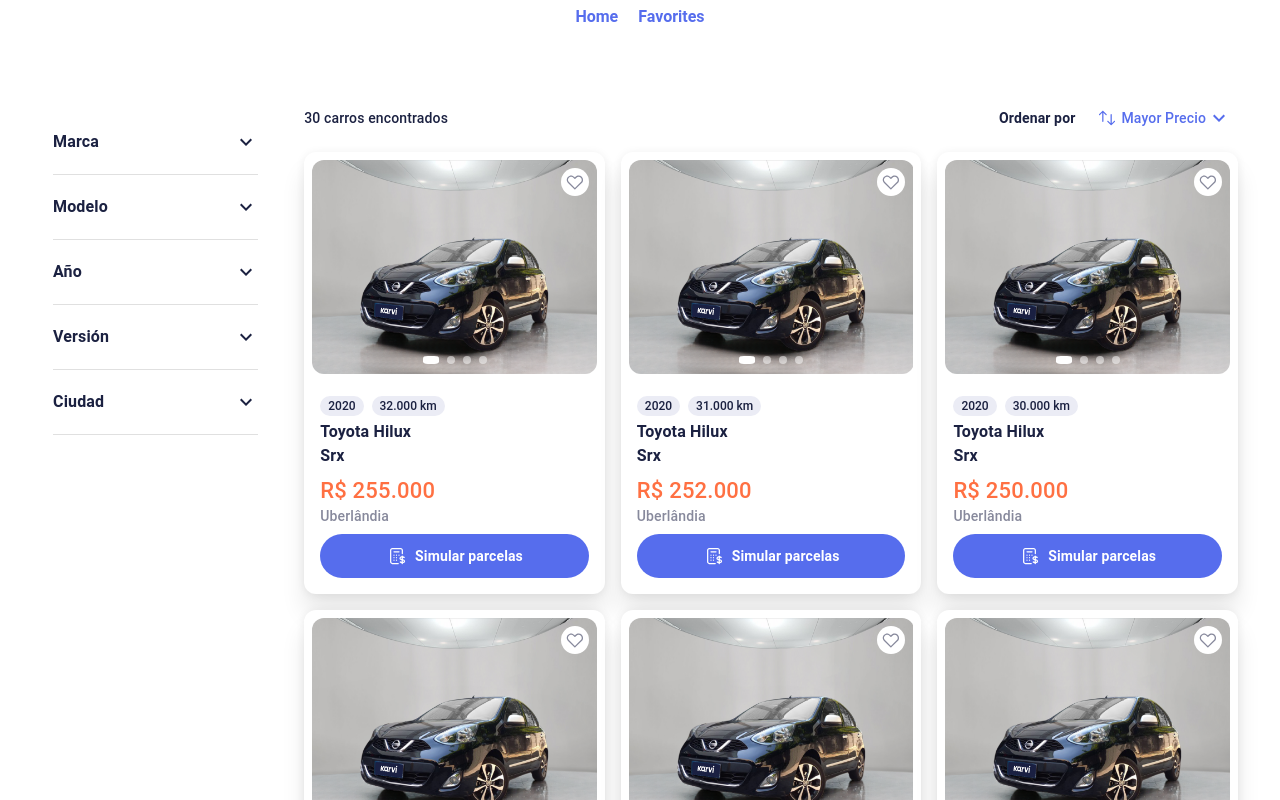
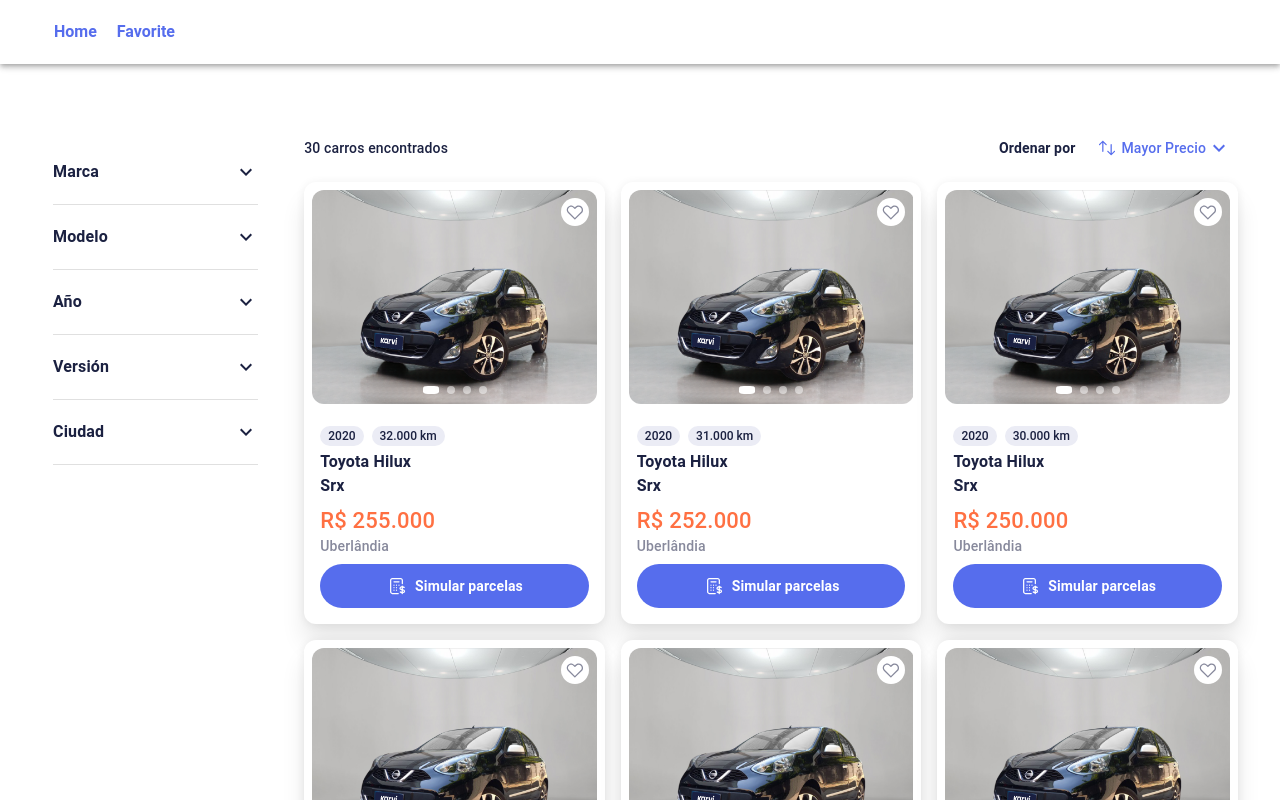
Before and after one commit to sbarlett/karvi-challenge, a React (Vite) app: page / in a window 1280 px wide. Shown: the top 800 px of the page. Built offline with nearby package versions, Linux system fonts and the light colour scheme.

Commit message:
create navbar

```diff
--- a/src/components/CardItem/index.tsx
+++ b/src/components/CardItem/index.tsx
@@ -3,7 +3,7 @@
 import { capitalizeText } from "@/utils/capitalizeText";
 import { formatNumber } from "@/utils/formatNumber";
 import { Box } from "@mui/material";
-import SwiperImage from "../SwiperImage";
+import SliderImage from "../SliderImage";
 import Badge from "./Badge";
 import ButtonCard from "./ButtonCard";
 import {
@@ -27,7 +27,7 @@
   const { brand, model, year, mileage, price, city, version, fav } = carData;
   return (
     <Card>
-      <SwiperImage
+      <SliderImage
         images={listImageCar}
         favoriteCar={fav}
         onFavorite={onFavorite}
--- /dev/null
+++ b/src/components/DrawerNavBar/index.tsx
@@ -0,0 +1,163 @@
+import { routes } from "@/utils/routes";
+import MenuIcon from "@mui/icons-material/Menu";
+import { Link } from "@mui/material";
+import AppBar from "@mui/material/AppBar";
+import Box from "@mui/material/Box";
+import Drawer from "@mui/material/Drawer";
+import IconButton from "@mui/material/IconButton";
+import List from "@mui/material/List";
+import ListItem from "@mui/material/ListItem";
+import ListItemButton from "@mui/material/ListItemButton";
+import Toolbar from "@mui/material/Toolbar";
+import * as React from "react";
+
+interface Props {
+  window?: () => Window;
+}
+
+const drawerWidth = 240;
+
+export default function DrawerNavBar(props: Props) {
+  const { window } = props;
+  const [mobileOpen, setMobileOpen] = React.useState(false);
+
+  const handleDrawerToggle = () => {
+    setMobileOpen((prevState) => !prevState);
+  };
+
+  const drawer = (
+    <Box onClick={handleDrawerToggle} sx={{ textAlign: "center" }}>
+      <List>
+        <ListItem disablePadding>
+          <ListItemButton
+            sx={{ textAlign: "center", justifyContent: "center" }}
+          >
+            <Link
+              href={routes.home.path}
+              sx={{
+                textDecoration: "none",
+                color: "#566DED",
+                fontSize: "16px",
+                fontWeight: "bold",
+                "&:hover": {
+                  textDecoration: "underline",
+                },
+              }}
+            >
+              {routes.home.title}
+            </Link>
+          </ListItemButton>
+        </ListItem>
+        <ListItem disablePadding>
+          <ListItemButton
+            sx={{ textAlign: "center", justifyContent: "center" }}
+          >
+            <Link
+              href={routes.favorite.path}
+              sx={{
+                textDecoration: "none",
+                color: "#566DED",
+                fontSize: "16px",
+                fontWeight: "bold",
+                "&:hover": {
+                  textDecoration: "underline",
+                },
+              }}
+            >
+              {routes.favorite.title}
+            </Link>
+          </ListItemButton>
+        </ListItem>
+      </List>
+    </Box>
+  );
+
+  const container =
+    window !== undefined ? () => window().document.body : undefined;
+
+  return (
+    <Box sx={{ display: "flex" }}>
+      <AppBar
+        component="nav"
+        sx={{
+          position: "unset",
+          backgroundColor: "#FFFFFF",
+          padding: "0px 30px",
+          "& svg": {
+            color: "#566DED",
+          },
+        }}
+      >
+        <Toolbar>
+          <IconButton
+            color="inherit"
+            aria-label="open drawer"
+            edge="start"
+            onClick={handleDrawerToggle}
+            sx={{ mr: 2, display: { sm: "none" } }}
+          >
+            <MenuIcon />
+          </IconButton>
+          <Box
+            sx={{
+              display: { xs: "none", sm: "flex" },
+              justifyContent: "flex-start",
+              gap: "20px",
+              alignItems: "center",
+              width: "100%",
+            }}
+          >
+            <Link
+              href={routes.home.path}
+              sx={{
+                textDecoration: "none",
+                color: "#566DED",
+                fontSize: "16px",
+                fontWeight: "bold",
+                "&:hover": {
+                  textDecoration: "underline",
+                },
+              }}
+            >
+              {routes.home.title}
+            </Link>
+            <Link
+              href={routes.favorite.path}
+              sx={{
+                textDecoration: "none",
+                color: "#566DED",
+                fontSize: "16px",
+                fontWeight: "bold",
+                "&:hover": {
+                  textDecoration: "underline",
+                },
+              }}
+            >
+              {routes.favorite.title}
+            </Link>
+          </Box>
+        </Toolbar>
+      </AppBar>
+      <nav>
+        <Drawer
+          container={container}
+          variant="temporary"
+          open={mobileOpen}
+          onClose={handleDrawerToggle}
+          ModalProps={{
+            keepMounted: true,
+          }}
+          sx={{
+            display: { xs: "block", sm: "none", backgroundColor: "#FFFFFF" },
+            "& .MuiDrawer-paper": {
+              boxSizing: "border-box",
+              width: drawerWidth,
+            },
+          }}
+        >
+          {drawer}
+        </Drawer>
+      </nav>
+    </Box>
+  );
+}
--- a/src/components/SwiperImage/index.tsx
+++ b/src/components/SliderImage/index.tsx
@@ -15,7 +15,7 @@
   image_url: string;
 }
 
-const SwiperImage = ({
+const SliderImage = ({
   images,
   favoriteCar,
   onFavorite,
@@ -67,4 +67,4 @@
   );
 };
 
-export default SwiperImage;
+export default SliderImage;
--- a/src/components/layout/WrapperLayout.tsx
+++ b/src/components/layout/WrapperLayout.tsx
@@ -2,7 +2,7 @@
 import TopBarFilter from "@/components/TopBarFilter";
 import { Filters } from "@/models";
 import { Box, styled } from "@mui/material";
-import Link from "@mui/material/Link";
+import DrawerNavBar from "../DrawerNavBar";
 
 const WrapperLayout = ({
   availableFilters,
@@ -15,50 +15,12 @@
 }) => {
   return (
     <>
-      <Box
-        sx={{
-          padding: "5px 20px",
-          display: "flex",
-          gap: "20px",
-          alignItems: "center",
-          justifyContent: "center",
-          width: "100%",
-        }}
-      >
-        <Link
-          href="/"
-          sx={{
-            textDecoration: "none",
-            color: "#566DED",
-            fontSize: "16px",
-            fontWeight: "bold",
-            "&:hover": {
-              textDecoration: "underline",
-            },
-          }}
-        >
-          Home
-        </Link>
-        <Link
-          href="/favorites-cars"
-          sx={{
-            textDecoration: "none",
-            color: "#566DED",
-            fontSize: "16px",
-            fontWeight: "bold",
-            "&:hover": {
-              textDecoration: "underline",
-            },
-          }}
-        >
-          Favorites
-        </Link>
-      </Box>
+      <DrawerNavBar />
       <Main>
         <Container>
           <MenuAside filters={availableFilters} />
           <Wrapper>
-            <TopBarFilter totalCars={totalCars}/>
+            <TopBarFilter totalCars={totalCars} />
             {children}
           </Wrapper>
         </Container>
```
Also changed, not shown: src/components/SliderImage/styles.ts (renamed from src/components/SwiperImage/styles.ts).
